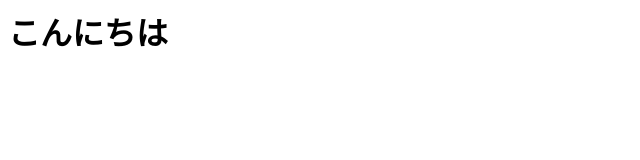
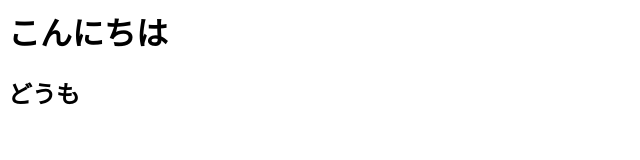
Before and after one commit to zZeeph/prototype, a plain HTML site: page index.html in a window 1280 px wide. Shown: the full height of the page, 0-640 px from the left. Drawn offline with Linux system fonts and the light colour scheme.

Commit message:
index.htmlの変更

```diff
--- a/index.html
+++ b/index.html
@@ -1 +1,2 @@
 <h1>こんにちは</h1>
+<h2>どうも</h2>
```
